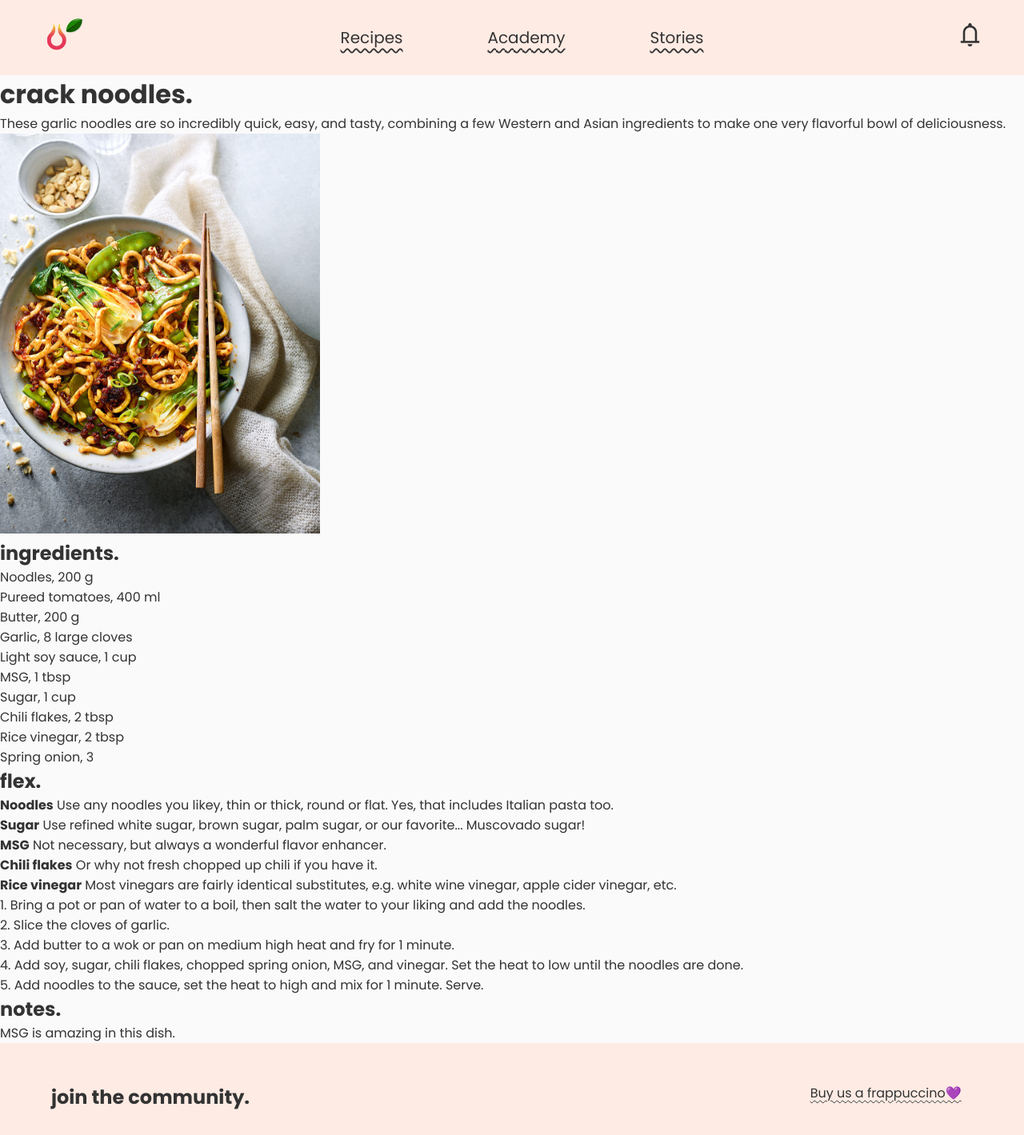
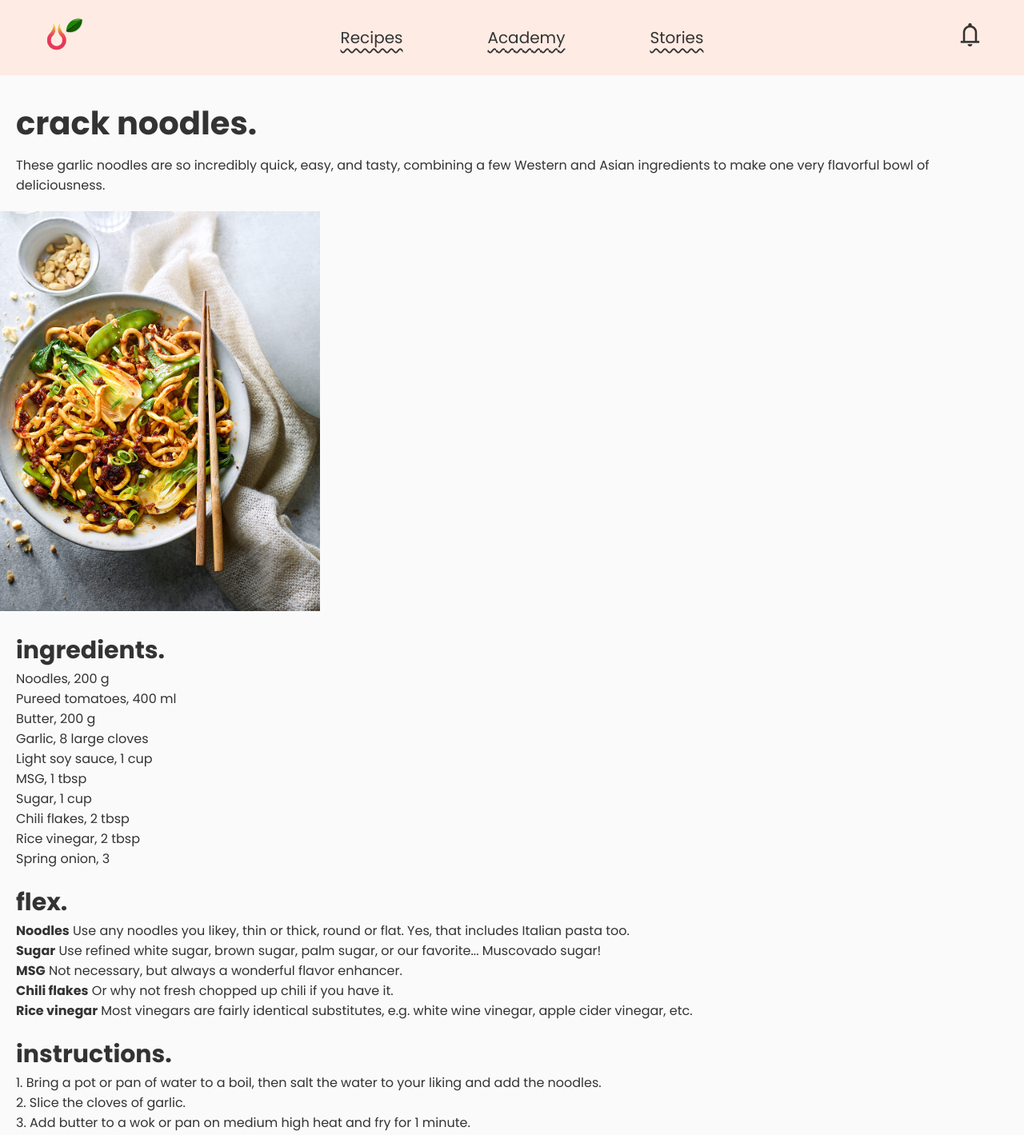
Before and after one commit to FredrikRidderfalk/let-me-feed-you, an Angular app: page /recipe in a window 1280 px wide. Shown: the top 1419 px of the page at 80% size. Built offline with nearby package versions, Linux system fonts and the light colour scheme.

Commit message:
add styling, margin and padding

```diff
--- a/src/app/components/recipe/recipe.component.html
+++ b/src/app/components/recipe/recipe.component.html
@@ -2,9 +2,10 @@
 <app-navbar *ngIf="!isMobile" id="navbar"></app-navbar>
 
 <main>
-  <div class="container__recipes-intro">
+  <div class="container__recipe-intro">
     <h1 class="title">{{ CrackNoodles.name.toLowerCase() }}.</h1>
     <p class="subtitle">{{ CrackNoodles.description }}</p>
+  </div>
 
   <div class="container__recipe-img">
     <img
@@ -39,6 +40,7 @@
   </div>
 
   <div class="container__instructions">
+    <h2 class="instructions__title">instructions.</h2>
     <ul class="instructions">
       <li *ngFor="let step of CrackNoodles.instructions" class="flex-item">
         {{ step }}
@@ -50,7 +52,6 @@
     <h2 class="notes__title">notes.</h2>
     <p class="notes__text">{{ CrackNoodles.notes }}</p>
   </div>
-  </div>
 </main>
 
 <app-footer id="footer"></app-footer>
--- a/src/app/components/recipe/recipe.component.sass
+++ b/src/app/components/recipe/recipe.component.sass
@@ -1,4 +1,36 @@
 @use "../../abstracts" as *
+
+// General
+main
+    margin-block: rem(30)
+h2
+    font-size: rem(30)
+.container__recipe-intro, .container__ingredients-flex, .container__instructions, .container__notes
+    padding-inline: rem(20)
+
+// Recipe intro
+.title
+    font-size: rem(40)
+.subtitle
+    margin-top: rem(10)
+
+// Recipe image
+.container__recipe-img
+    margin-top: rem(20)
+// Ingredients-flex
+.container__ingredients-flex
+.ingredients__title, .flex__title
+    margin-top: rem(20)
+
+// Instructions
+.container__instructions
+    margin-top: rem(20)
+.instructions__title
+    // margin-top: rem(20)
+
+// Notes
+.container__notes
+    margin-top: rem(20)
 
 .recipe-img
     width: 100%
```
Lines whose indentation alone changed are shown as unchanged.
